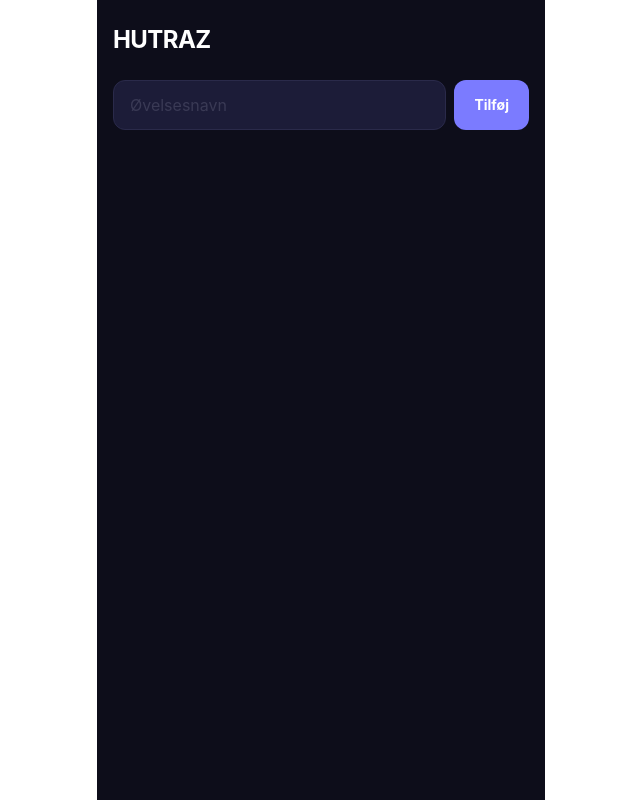
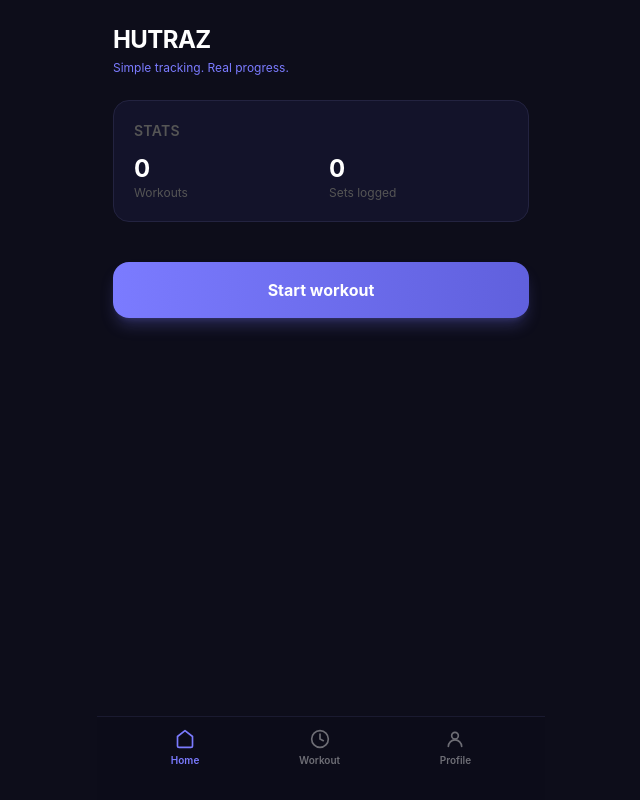
Before and after one commit to HUTRAZ/hutraz, a React (Vite) app: page / in a window 1280 px wide. Shown: the whole page, without its empty margins (319-959 px from the left). Built offline with nearby package versions, Linux system fonts and the light colour scheme.

Commit message:
add bottom nav

```diff
--- a/src/App.jsx
+++ b/src/App.jsx
@@ -2,6 +2,7 @@ import { useState, useEffect } from 'react'
 import ExerciseCard from './ExerciseCard'
 
 function App() {
+  const [page, setPage] = useState('home')
   const [exercises, setExercises] = useState(() => {
     const saved = localStorage.getItem('exercises')
     return saved ? JSON.parse(saved) : []
@@ -74,7 +75,7 @@ function App() {
   function finishWorkout() {
     if (exercises.length === 0) return
     const workout = {
-      date: new Date().toLocaleDateString('da-DK'),
+      date: new Date().toLocaleDateString('en-GB'),
       exercises: exercises
     }
     setHistory([workout, ...history])
@@ -85,7 +86,7 @@ function App() {
 
   function saveTemplate() {
     if (exercises.length === 0) return
-    const templateName = prompt('Navn på template:')
+    const templateName = prompt('Template name:')
     if (!templateName) return
     const template = {
       name: templateName,
@@ -100,6 +101,13 @@ function App() {
       sets: Array.from({ length: ex.sets }, () => ({ kg: '', reps: '', done: false }))
     }))
     setExercises(newExercises)
+    setPage('workout')
+  }
+
+  function deleteTemplate(index) {
+    const newTemplates = [...templates]
+    newTemplates.splice(index, 1)
+    setTemplates(newTemplates)
   }
 
   function getBestSet(exerciseName) {
@@ -120,30 +128,99 @@ function App() {
   }
 
   return (
-    <div className="min-h-screen bg-[#0D0D1A] text-white px-4 py-6 max-w-md mx-auto">
-      <h1 className="text-2xl font-bold tracking-tight mb-6">HUTRAZ</h1>
+    <div className="min-h-screen bg-[#0D0D1A] text-white pb-24">
+      <div className="px-4 py-6 max-w-md mx-auto">
 
-      {templates.length > 0 && exercises.length === 0 && (
+        {/* HOME */}
+        {page === 'home' && (
+          <div>
+            <h1 className="text-2xl font-bold tracking-tight mb-1">HUTRAZ</h1>
+            <p className="text-xs text-[#7B7BFF] mb-6">Simple tracking. Real progress.</p>
+
+            <div className="bg-[#13132A] border border-[#232340] rounded-2xl p-5 mb-6">
+              <div className="text-sm font-semibold text-[#555] uppercase tracking-wide mb-3">Stats</div>
+              <div className="grid grid-cols-2 gap-4">
+                <div>
+                  <div className="text-2xl font-bold">{history.length}</div>
+                  <div className="text-xs text-[#555]">Workouts</div>
+                </div>
+                <div>
+                  <div className="text-2xl font-bold">
+                    {history.reduce((sum, w) => sum + w.exercises.reduce((s, ex) => s + ex.sets.length, 0), 0)}
+                  </div>
+                  <div className="text-xs text-[#555]">Sets logged</div>
+                </div>
+              </div>
+            </div>
+
+            {templates.length > 0 && (
               <div className="mb-6">
-          <h3 className="text-sm font-semibold text-[#7B7BFF] uppercase tracking-wide mb-3">Templates</h3>
-          <div className="flex flex-wrap gap-2">
+                <div className="text-sm font-semibold text-[#7B7BFF] uppercase tracking-wide mb-3">Templates</div>
                 {templates.map((t, i) => (
+                  <div key={i} className="bg-[#13132A] border border-[#232340] rounded-xl p-4 mb-3">
+                    <div className="flex justify-between items-center mb-2">
+                      <span className="font-bold">{t.name}</span>
+                      <span className="text-xs text-[#555]">{t.exercises.length} exercises</span>
+                    </div>
+                    {t.exercises.map((ex, j) => (
+                      <div key={j} className="text-xs text-[#666] ml-1 mb-1">{ex.name} — {ex.sets} sets</div>
+                    ))}
+                    <div className="flex gap-2 mt-3">
                       <button
-                key={i}
                         onClick={() => loadTemplate(t)}
-                className="bg-[#13132A] border border-[#232340] rounded-xl px-4 py-3 text-sm font-semibold hover:border-[#7B7BFF] transition-colors"
+                        className="flex-1 py-2.5 bg-[#7B7BFF] rounded-xl text-sm font-bold hover:bg-[#6060DD] transition-colors"
                       >
-                {t.name} ({t.exercises.length} øvelser)
+                        Start workout
                       </button>
+                      <button
+                        onClick={() => deleteTemplate(i)}
+                        className="py-2.5 px-4 border border-[#2A2A4A] rounded-xl text-xs font-semibold text-[#555] hover:border-red-500/50 hover:text-red-400 transition-colors"
+                      >
+                        Delete
+                      </button>
+                    </div>
+                  </div>
                 ))}
               </div>
+            )}
+
+            {history.length > 0 && (
+              <div>
+                <div className="text-sm font-semibold text-[#7B7BFF] uppercase tracking-wide mb-3">Recent workouts</div>
+                {history.slice(0, 5).map((w, i) => (
+                  <div key={i} className="bg-[#13132A] border border-[#232340] rounded-xl p-4 mb-3">
+                    <div className="flex justify-between items-center mb-2">
+                      <span className="text-sm font-bold">{w.date}</span>
+                      <span className="text-xs text-[#555]">{w.exercises.length} exercises</span>
+                    </div>
+                    {w.exercises.map((ex, j) => (
+                      <div key={j} className="text-xs text-[#666] ml-1">
+                        {ex.name} — {ex.sets.length} sets
+                      </div>
+                    ))}
+                  </div>
+                ))}
               </div>
             )}
+
+            <button
+              onClick={() => setPage('workout')}
+              className="w-full py-4 mt-4 bg-gradient-to-r from-[#7B7BFF] to-[#6060DD] rounded-2xl font-bold text-base shadow-lg shadow-[#7B7BFF]/25 hover:translate-y-[-1px] active:translate-y-[1px] transition-transform"
+            >
+              Start workout
+            </button>
+          </div>
+        )}
+
+        {/* WORKOUT */}
+        {page === 'workout' && (
+          <div>
+            <h1 className="text-2xl font-bold tracking-tight mb-6">Workout</h1>
 
             <div className="flex gap-2 mb-6">
               <input
                 type="text"
-          placeholder="Øvelsesnavn"
+                placeholder="Exercise name"
                 value={name}
                 onChange={(e) => setName(e.target.value)}
                 onKeyDown={(e) => e.key === 'Enter' && addExercise()}
@@ -153,7 +230,7 @@ function App() {
                 onClick={addExercise}
                 className="bg-[#7B7BFF] rounded-xl px-5 py-3 font-bold text-sm hover:bg-[#6060DD] transition-colors"
               >
-          Tilføj
+                Add
               </button>
             </div>
 
@@ -192,37 +269,56 @@ function App() {
                   onClick={finishWorkout}
                   className="w-full py-4 bg-gradient-to-r from-[#7B7BFF] to-[#6060DD] rounded-2xl font-bold text-base shadow-lg shadow-[#7B7BFF]/25 hover:translate-y-[-1px] active:translate-y-[1px] transition-transform"
                 >
-            Afslut workout
+                  Finish workout
                 </button>
                 <button
                   onClick={saveTemplate}
                   className="w-full py-3 border border-dashed border-[#2A2A4A] rounded-2xl text-[#555] text-sm font-semibold hover:border-[#7B7BFF] hover:text-[#7B7BFF] transition-colors"
                 >
-            Gem som template
+                  Save as template
                 </button>
               </div>
             )}
-
-      {history.length > 0 && (
-        <div className="mt-8">
-          <h2 className="text-sm font-semibold text-[#7B7BFF] uppercase tracking-wide mb-4">Tidligere workouts</h2>
-          {history.map((w, i) => (
-            <div key={i} className="bg-[#13132A] border border-[#232340] rounded-xl p-4 mb-3">
-              <h4 className="text-sm font-bold mb-2">{w.date}</h4>
-              {w.exercises.map((ex, j) => (
-                <div key={j} className="mb-2">
-                  <div className="text-sm font-semibold text-[#B8B8FF]">{ex.name}</div>
-                  {ex.sets.map((set, k) => (
-                    <div key={k} className="text-xs text-[#555] ml-3">
-                      Sæt {k + 1}: {set.kg} kg x {set.reps} reps
-                    </div>
-                  ))}
-                </div>
-              ))}
-            </div>
-          ))}
           </div>
         )}
+
+        {/* PROFILE */}
+        {page === 'profile' && (
+          <div>
+            <h1 className="text-2xl font-bold tracking-tight mb-6">Profile</h1>
+            <div className="bg-[#13132A] border border-[#232340] rounded-2xl p-8 text-center">
+              <div className="w-16 h-16 bg-[#1C1C38] rounded-full mx-auto mb-4 flex items-center justify-center">
+                <svg viewBox="0 0 24 24" fill="none" strokeWidth="2" strokeLinecap="round" className="w-8 h-8 stroke-[#555]">
+                  <circle cx="12" cy="8" r="4"/><path d="M20 21a8 8 0 1 0-16 0"/>
+                </svg>
+              </div>
+              <div className="text-[#555] text-sm">Coming soon</div>
+            </div>
+          </div>
+        )}
+      </div>
+
+      {/* BOTTOM NAV */}
+      <div className="fixed bottom-0 left-0 right-0 bg-[#0D0D1A]/95 backdrop-blur-xl border-t border-[#1a1a30] px-6 py-3 pb-8 flex justify-around max-w-md mx-auto">
+        <button onClick={() => setPage('home')} className={`flex flex-col items-center gap-1 ${page === 'home' ? 'opacity-100' : 'opacity-40'}`}>
+          <svg viewBox="0 0 24 24" fill="none" strokeWidth="2" strokeLinecap="round" strokeLinejoin="round" className={`w-5 h-5 ${page === 'home' ? 'stroke-[#7B7BFF]' : 'stroke-white'}`}>
+            <path d="M3 9l9-7 9 7v11a2 2 0 0 1-2 2H5a2 2 0 0 1-2-2z"/>
+          </svg>
+          <span className={`text-[10px] font-semibold ${page === 'home' ? 'text-[#7B7BFF]' : 'text-white'}`}>Home</span>
+        </button>
+        <button onClick={() => setPage('workout')} className={`flex flex-col items-center gap-1 ${page === 'workout' ? 'opacity-100' : 'opacity-40'}`}>
+          <svg viewBox="0 0 24 24" fill="none" strokeWidth="2" strokeLinecap="round" className={`w-5 h-5 ${page === 'workout' ? 'stroke-[#7B7BFF]' : 'stroke-white'}`}>
+            <circle cx="12" cy="12" r="10"/><polyline points="12 6 12 12 16 14"/>
+          </svg>
+          <span className={`text-[10px] font-semibold ${page === 'workout' ? 'text-[#7B7BFF]' : 'text-white'}`}>Workout</span>
+        </button>
+        <button onClick={() => setPage('profile')} className={`flex flex-col items-center gap-1 ${page === 'profile' ? 'opacity-100' : 'opacity-40'}`}>
+          <svg viewBox="0 0 24 24" fill="none" strokeWidth="2" strokeLinecap="round" className={`w-5 h-5 ${page === 'profile' ? 'stroke-[#7B7BFF]' : 'stroke-white'}`}>
+            <circle cx="12" cy="8" r="4"/><path d="M20 21a8 8 0 1 0-16 0"/>
+          </svg>
+          <span className={`text-[10px] font-semibold ${page === 'profile' ? 'text-[#7B7BFF]' : 'text-white'}`}>Profile</span>
+        </button>
+      </div>
     </div>
   )
 }
--- a/src/ExerciseCard.jsx
+++ b/src/ExerciseCard.jsx
@@ -65,7 +65,7 @@ function ExerciseCard({ exercise, exIndex, onAddSet, onUpdateSet, onDoneSet, bes
         onClick={() => onAddSet(exIndex)}
         className="w-full py-3 mt-3 border border-dashed border-[#2A2A4A] rounded-xl text-[#555] text-xs font-semibold hover:border-[#7B7BFF] hover:text-[#7B7BFF] transition-colors"
       >
-        + Tilføj sæt
+        + Add set
       </button>
     </div>
   )
```
Lines whose indentation alone changed are shown as unchanged.
